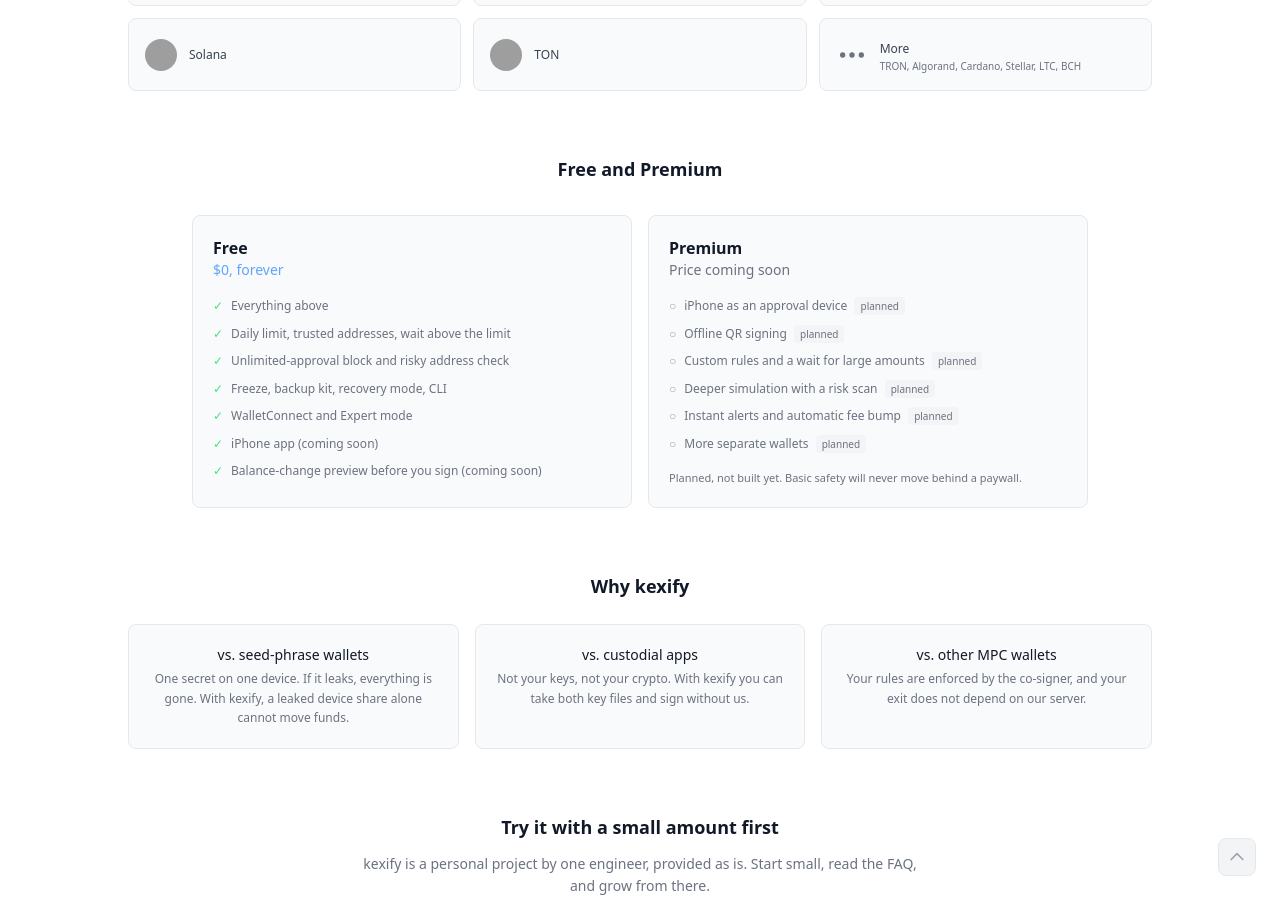
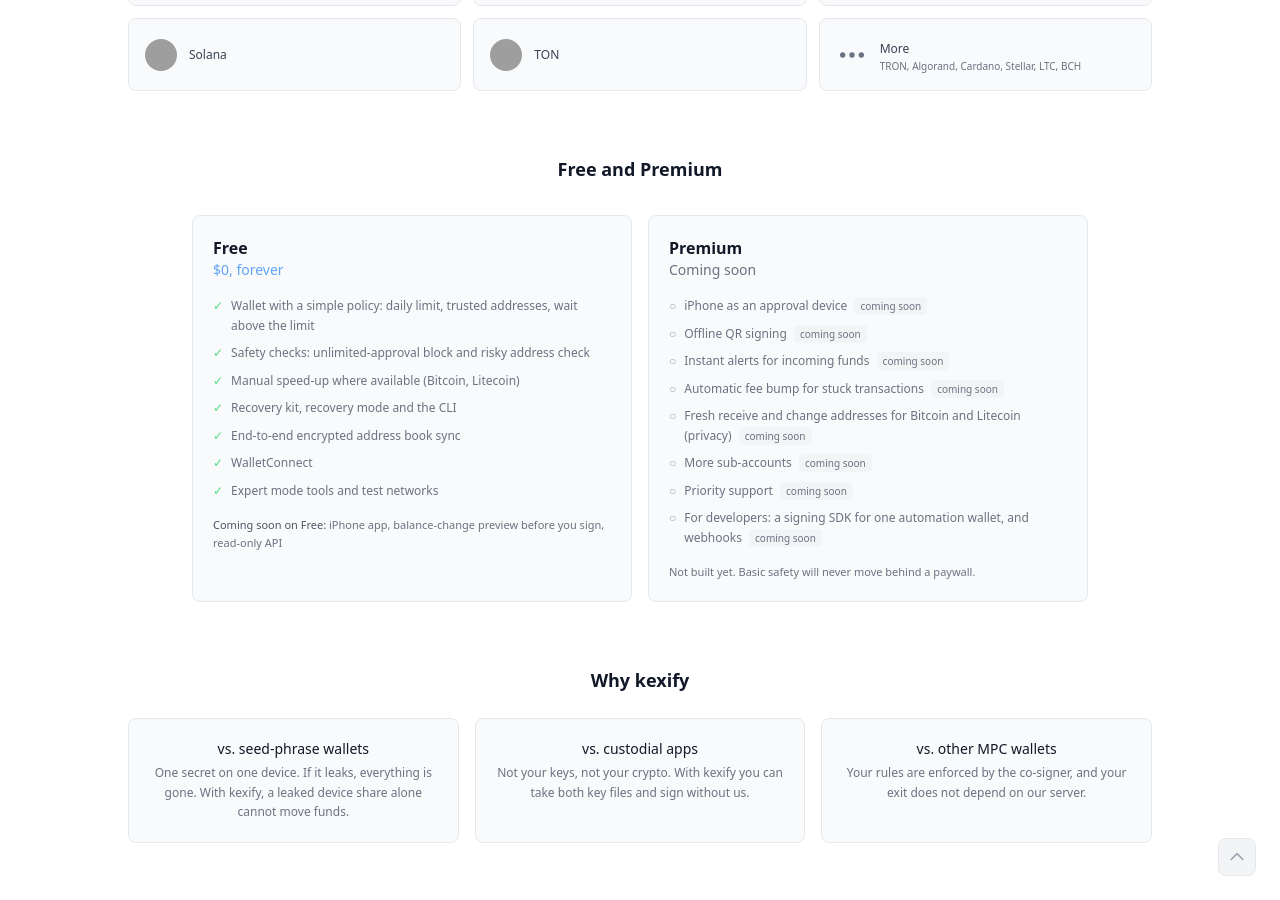
Before and after one commit to nguyenkha/kexify-home, a Jekyll site: the page built from index.html, in a window 1280 px wide and 900 px high, scrolled down 2636 px. Built offline with Jekyll 4.4.1, drawn with Linux system fonts in a browser that asks for light colours; nearby versions of some CDN libraries; grey boxes are pictures that could not be loaded.

Commit message:
feat: align free vs premium with the current plan, add the developer API (coming soon) section

```diff
--- a/_data/developers/en.yml
+++ b/_data/developers/en.yml
@@ -65,9 +65,17 @@
         console.log(ok); // true
       after: "It verifies like any other wallet's signature because it is a standard secp256k1 signature over the EIP-191 message hash."
 
+api:
+  title: "Developer API (coming soon)"
+  intro: "Not available yet. What is planned:"
+  items:
+    - "Read-only API for your own wallets: free."
+    - "Signing SDK for one automation wallet: Premium."
+    - "Webhooks: Premium."
+
 roadmap:
   title: "Planned"
   items:
     - "iPhone app, then iPhone as an approval device and offline QR signing"
-    - "Balance-change preview before you sign (free), and a deeper simulation with a risk scan (Premium)"
+    - "Balance-change preview before you sign"
     - "Test networks as a plain setting, without Expert mode"
--- a/_data/home/en.yml
+++ b/_data/home/en.yml
@@ -88,24 +88,28 @@
   free_title: "Free"
   free_price: "$0, forever"
   free_items:
-    - "Everything above"
-    - "Daily limit, trusted addresses, wait above the limit"
-    - "Unlimited-approval block and risky address check"
-    - "Freeze, backup kit, recovery mode, CLI"
-    - "WalletConnect and Expert mode"
-    - "iPhone app (coming soon)"
-    - "Balance-change preview before you sign (coming soon)"
+    - "Wallet with a simple policy: daily limit, trusted addresses, wait above the limit"
+    - "Safety checks: unlimited-approval block and risky address check"
+    - "Manual speed-up where available (Bitcoin, Litecoin)"
+    - "Recovery kit, recovery mode and the CLI"
+    - "End-to-end encrypted address book sync"
+    - "WalletConnect"
+    - "Expert mode tools and test networks"
+  free_soon_title: "Coming soon on Free"
+  free_soon: "iPhone app, balance-change preview before you sign, read-only API"
   premium_title: "Premium"
-  premium_price: "Price coming soon"
-  premium_note: "Planned, not built yet. Basic safety will never move behind a paywall."
+  premium_price: "Coming soon"
+  premium_note: "Not built yet. Basic safety will never move behind a paywall."
   premium_items:
     - "iPhone as an approval device"
     - "Offline QR signing"
-    - "Custom rules and a wait for large amounts"
-    - "Deeper simulation with a risk scan"
-    - "Instant alerts and automatic fee bump"
-    - "More separate wallets"
-  planned: "planned"
+    - "Instant alerts for incoming funds"
+    - "Automatic fee bump for stuck transactions"
+    - "Fresh receive and change addresses for Bitcoin and Litecoin (privacy)"
+    - "More sub-accounts"
+    - "Priority support"
+    - "For developers: a signing SDK for one automation wallet, and webhooks"
+  soon: "coming soon"
 
 why:
   title: "Why kexify"
--- a/_includes/home.html
+++ b/_includes/home.html
@@ -191,12 +191,13 @@
         <ul class="mt-4 space-y-2">
           {% for li in t.plans.free_items %}<li class="flex gap-2 {{ body }}"><span class="text-green-400" aria-hidden="true">✓</span><span>{{ li }}</span></li>{% endfor %}
         </ul>
+        <p class="mt-4 text-[11px] text-gray-500 leading-relaxed"><span class="font-medium dark:text-gray-400 text-gray-600">{{ t.plans.free_soon_title }}:</span> {{ t.plans.free_soon }}</p>
       </div>
       <div class="{{ card }} p-5">
         <h3 class="text-base font-semibold dark:text-white text-gray-900">{{ t.plans.premium_title }}</h3>
         <p class="text-sm dark:text-gray-400 text-gray-500 font-medium">{{ t.plans.premium_price }}</p>
         <ul class="mt-4 space-y-2">
-          {% for li in t.plans.premium_items %}<li class="flex gap-2 items-baseline {{ body }}"><span class="dark:text-gray-600 text-gray-400" aria-hidden="true">○</span><span>{{ li }} <span class="ml-1 px-1.5 py-0.5 rounded bg-surface-tertiary text-[10px] text-gray-500">{{ t.plans.planned }}</span></span></li>{% endfor %}
+          {% for li in t.plans.premium_items %}<li class="flex gap-2 items-baseline {{ body }}"><span class="dark:text-gray-600 text-gray-400" aria-hidden="true">○</span><span>{{ li }} <span class="ml-1 px-1.5 py-0.5 rounded bg-surface-tertiary text-[10px] text-gray-500">{{ t.plans.soon }}</span></span></li>{% endfor %}
         </ul>
         <p class="mt-4 text-[11px] text-gray-500 leading-relaxed">{{ t.plans.premium_note }}</p>
       </div>
--- a/faq.html
+++ b/faq.html
@@ -28,7 +28,7 @@
       </details>
       <details class="bg-surface-secondary border border-border-primary rounded-lg px-5 py-3 group">
         <summary class="text-sm font-medium dark:text-white text-gray-900">Is kexify really free?</summary>
-        <p class="mt-2 text-sm dark:text-gray-400 text-gray-500 leading-relaxed">The free plan is free forever, with no ads, and it includes all the basic safety: the daily limit, trusted addresses, the unlimited-approval block, the risky address check, freeze, backup and recovery mode. A Premium plan is planned for features that cost money to run, such as an iPhone approval device, a deeper transaction simulation with a risk scan, and instant alerts. Its price is not set yet. Basic safety will never move behind a paywall.</p>
+        <p class="mt-2 text-sm dark:text-gray-400 text-gray-500 leading-relaxed">The free plan is free forever, with no ads, and it includes all the basic safety: the daily limit, trusted addresses, the unlimited-approval block, the risky address check, freeze, backup and recovery mode. A Premium plan is planned for features that cost money to run, such as an iPhone approval device, offline QR signing and instant alerts. It is coming soon and its price is not set yet. Basic safety will never move behind a paywall.</p>
       </details>
       <details class="bg-surface-secondary border border-border-primary rounded-lg px-5 py-3 group">
         <summary class="text-sm font-medium dark:text-white text-gray-900">Why doesn't kexify have swaps, staking, or DeFi features?</summary>
@@ -131,7 +131,7 @@
     <div class="space-y-2">
       <details class="bg-surface-secondary border border-border-primary rounded-lg px-5 py-3 group">
         <summary class="text-sm font-medium dark:text-white text-gray-900">Why can I create only one wallet?</summary>
-        <p class="mt-2 text-sm dark:text-gray-400 text-gray-500 leading-relaxed">Each wallet keeps an encrypted key share on the server and uses server time to sign, so the free plan has one wallet per account. Wallets created before this limit keep working. More separate wallets are planned for Premium.</p>
+        <p class="mt-2 text-sm dark:text-gray-400 text-gray-500 leading-relaxed">Each wallet keeps an encrypted key share on the server and uses server time to sign, so the free plan has one wallet per account. Wallets created before this limit keep working. More sub-accounts are coming with Premium.</p>
       </details>
       <details class="bg-surface-secondary border border-border-primary rounded-lg px-5 py-3 group">
         <summary class="text-sm font-medium dark:text-white text-gray-900">Why is there a limit of 50 inputs per transaction (UTXO)?</summary>
```
Also changed, not shown: _includes/developers.html (+7 -0 lines).
